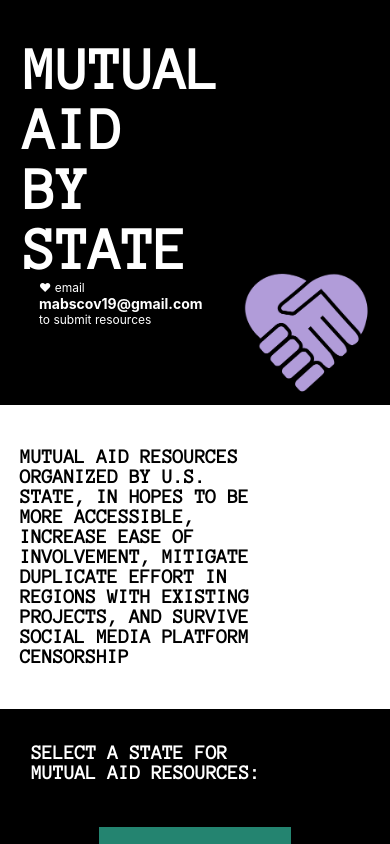
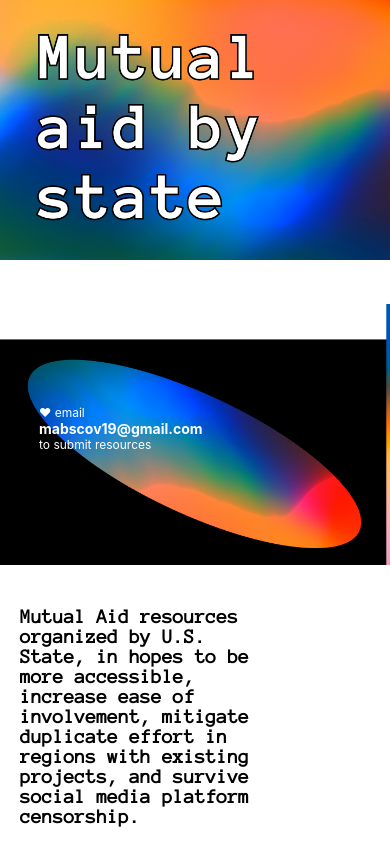
Before and after one commit to mutual-aid-by-state/mutual-aid-all, a React (Create React App) app: page /#/ in a window 390 px wide. Shown: the top 844 px of the page. Built offline with nearby package versions, Linux system fonts and the light colour scheme; a web font is replaced by a local one.

Commit message:
mobile styling in prog

```diff
--- a/src/components/home/HomePage.js
+++ b/src/components/home/HomePage.js
@@ -6,6 +6,8 @@ import Hidden from "@material-ui/core/Hidden";
 // import NewsDesktop from "./NewsDesktop";
 import partisanBanner from "../../assets/images/partisan.png";
 import handsLogo from "../../assets/images/handsblackbg.png";
+import heatmapBanner from "../../assets/images/heatmap_banner.png";
+import heatmapHeader from "../../assets/images/header_heatmap.png";
 
 const useStyles = makeStyles((theme) => ({
   headerOneMain: {
@@ -104,33 +106,43 @@ const HomePage = () => {
       <Hidden only={["sm", "md", "lg", "xl"]}>
         <div
           style={{
-            height: "48vh",
-            backgroundImage: `url(${handsLogo})`,
+            height: "36vh",
+            backgroundImage: `url(${heatmapBanner})`,
             backgroundRepeat: "no-repeat",
-            backgroundSize: "165px",
-            backgroundPosition: "bottom right",
-            backgroundColor: "#000",
+            backgroundSize: "contain",
             color: "#fff",
             display: "flex",
             flexDirection: "column",
             // justifyContent: "space-around",
           }}
         >
-          <h1
-            id="fadeText"
-            style={{
-              textAlign: "left",
-            }}
-            className={classes.headerOneMain}
-          >
-            MUTUAL AID BY STATE
-          </h1>
+          {/* <img src={handsLogo} alt="two hands embracing" /> */}
+          {/* <div>
+            {" "}
+            <img
+              src={handsLogo}
+              style={{ height: "60px", width: "60px", paddingLeft: "20px" }}
+            />
+          </div> */}
+        </div>
+        <div
+          style={{
+            height: "31vh",
+            backgroundImage: `url(${heatmapHeader})`,
+            backgroundRepeat: "no-repeat",
+            backgroundSize: "cover",
+            color: "#fff",
+            display: "flex",
+            flexDirection: "column",
+            // justifyContent: "space-around",
+          }}
+        >
           <p
             style={{
               color: "white",
               fontSize: "12px",
               paddingLeft: "10vw",
-              marginTop: "0",
+              marginTop: "12vh",
             }}
           >
             &hearts; email
@@ -141,14 +153,6 @@ const HomePage = () => {
             <br />
             to submit resources
           </p>
-          {/* <img src={handsLogo} alt="two hands embracing" /> */}
-          {/* <div>
-            {" "}
-            <img
-              src={handsLogo}
-              style={{ height: "60px", width: "60px", paddingLeft: "20px" }}
-            />
-          </div> */}
         </div>
       </Hidden>
       <div className={classes.overviewContainer}>
@@ -156,10 +160,10 @@ const HomePage = () => {
           className={classes.headerOverview}
           style={{ margin: "20px 0 20px 20px" }}
         >
-          MUTUAL AID RESOURCES ORGANIZED BY U.S. STATE, IN HOPES TO BE MORE
-          ACCESSIBLE, INCREASE EASE OF INVOLVEMENT, MITIGATE DUPLICATE EFFORT IN
-          REGIONS WITH EXISTING PROJECTS, AND SURVIVE SOCIAL MEDIA PLATFORM
-          CENSORSHIP
+          Mutual Aid resources organized by U.S. State, in hopes to be more
+          accessible, increase ease of involvement, mitigate duplicate effort in
+          regions with existing projects, and survive social media platform
+          censorship.
         </h2>
         {/* <p className={classes.linkAboutContainer}>
           <a href="/about" className={classes.linkAboutOverview}>
```
